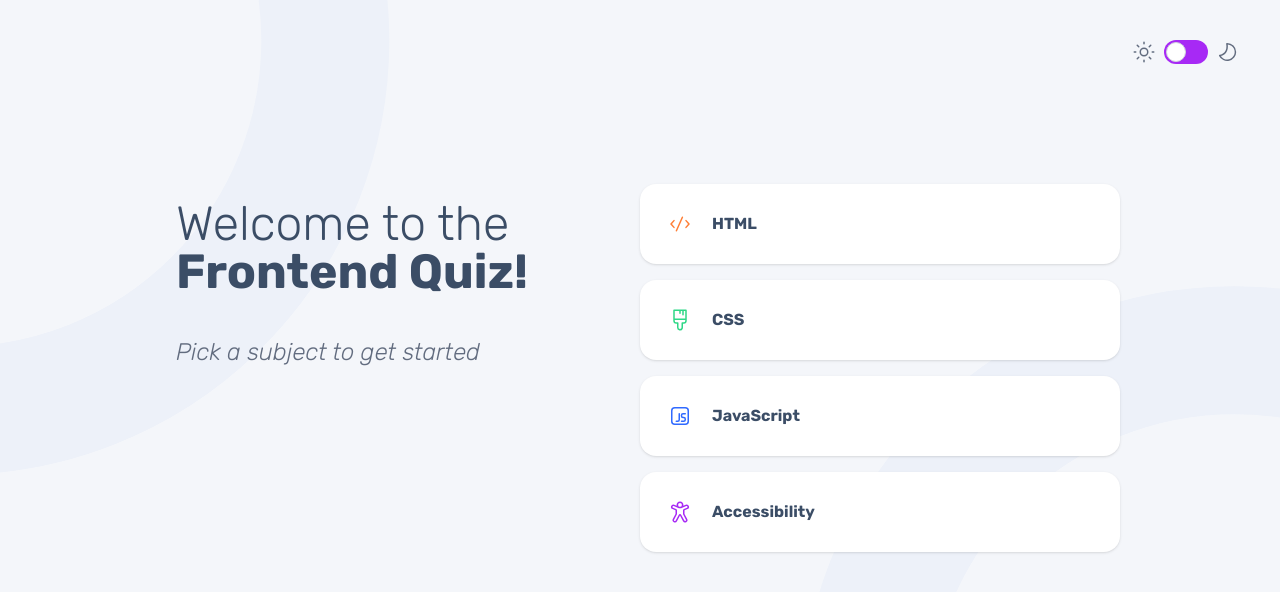
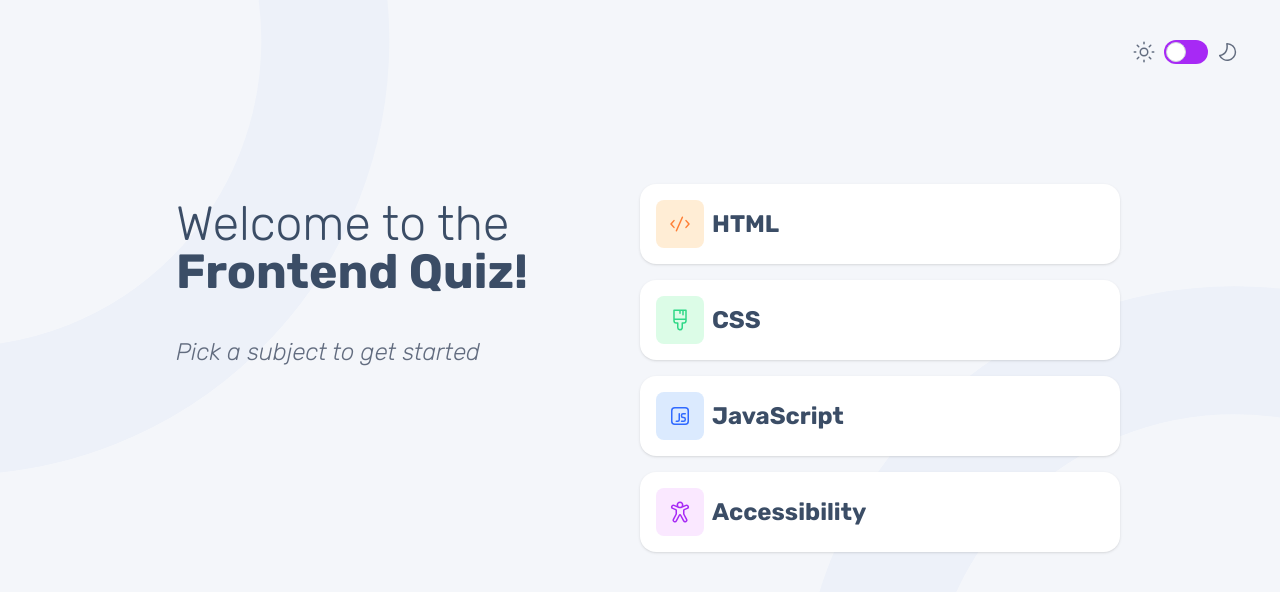
Before and after one commit to Tawphiq/frontend-quiz-app, a React (Vite) app: page / in a window 1280 px wide. Shown: the top 592 px of the page. Built offline with nearby package versions, Linux system fonts and the light colour scheme; a web font is replaced by a local one.

Commit message:
"finally fixed the home icons bg"

```diff
--- a/src/components/Header.tsx
+++ b/src/components/Header.tsx
@@ -17,7 +17,7 @@ const Header: React.FC = () => {
       <div className="flex items-center">
         {currentQuiz && (
           <div className="flex items-center">
-            <div className={`w-8 h-8 md:w-12 md:h-12 grid justify-center items-center ${currentQuiz.iconbg} rounded-lg`}>
+            <div className={`w-8 h-8 md:w-12 md:h-12 grid justify-center items-center ${currentQuiz.icon} rounded-lg`}>
               <img src={currentQuiz.icon} alt={currentQuiz.title} className="w-8 h-8" />
             </div>
             <span className="font-bold text-dark dark:text-white text-xl md:text-2xl ml-2">{currentQuiz.title}</span>
--- a/src/context/QuizContext.tsx
+++ b/src/context/QuizContext.tsx
@@ -13,7 +13,7 @@ interface Quiz {
   title: string;
   icon: string;
   questions: Question[];
-  iconbg: string;
+  iconBg: string;
 }
 
 interface QuizContextType {
--- a/src/data/data.json
+++ b/src/data/data.json
@@ -3,7 +3,7 @@
         {
             "title": "HTML",
             "icon": "src/assets/images/icon-html.svg",
-            "iconbg": "bg-green-200",
+            "iconBg": "bg-green-300",
             "questions": [
                 {
                     "question": "What does HTML stand for?",
@@ -110,7 +110,7 @@
         {
             "title": "CSS",
             "icon": "src/assets/images/icon-css.svg",
-            "iconbg":"bg-yellow-200",
+            "iconBg":"bg-yellow-200",
             "questions": [
                 {
                     "question": "What does CSS stand for?",
@@ -217,7 +217,7 @@
         {
             "title": "JavaScript",
             "icon": "src/assets/images/icon-js.svg",
-            "iconbg": "bg-red-200",
+            "iconBg": "bg-blue-200",
             "questions": [
                 {
                     "question": "Which syntax is correct to output 'Hello World' in an alert box?",
@@ -324,7 +324,7 @@
         {
             "title": "Accessibility",
             "icon": "src/assets/images/icon-accessibility.svg",
-            "iconbg":"bg-darkbutton",
+            "iconBg":"bg-darkbutton",
             "questions": [
                 {
                     "question": "What does 'WCAG' stand for?",
--- a/src/pages/Home.tsx
+++ b/src/pages/Home.tsx
@@ -25,9 +25,14 @@ const Home: React.FC = () => {
           <button
             key={quiz.title}
             onClick={() => handleSelect(quiz.title)}
-            className="flex items-center p-4 rounded-2xl bg-white dark:bg-dark shadow"
+            className="flex items-center lg:text-2xl p-4 rounded-2xl bg-white dark:bg-dark shadow"
           >
-            <div className={`md:w-12 md:h-12 grid justify-center items-center ${quiz.iconbg} rounded-lg mr-2`}>
+            <div className={`md:w-12 md:h-12 grid justify-center items-center rounded-lg mr-2 ${
+              quiz.title === "HTML"?'bg-orange-100'
+              : quiz.title === "CSS"? 'bg-green-100'
+              : quiz.title === "JavaScript"?'bg-blue-100'
+              : 'bg-fuchsia-100'
+              } `}>
             <img src={quiz.icon} alt={quiz.title} className="w-6 h-6" />
             </div>
             <span className='font-bold text-dark dark:text-white'>{quiz.title}</span>
--- a/src/pages/Quiz.tsx
+++ b/src/pages/Quiz.tsx
@@ -124,13 +124,13 @@ const Quiz: React.FC = () => {
               })}
             </div>
             {!showAnswer ? (
-              <button onClick={handleAnswer} className="mt-4 h-16 p-2 bg-purple text-white md:text-2xl rounded-2xl w-full">
+              <button onClick={handleAnswer} className="mt-4 h-20 p-2 bg-purple text-white md:text-2xl rounded-2xl w-full">
                 Submit Answer
               </button>
             ) : (
               <>
                 {showNextButton && (
-                  <button onClick={handleNextQuestion} className="mt-4 p-2 bg-purple md:text-2xl text-white rounded-2xl w-full">
+                  <button onClick={handleNextQuestion} className="mt-4 h-20 p-2 bg-purple md:text-2xl text-white rounded-2xl w-full">
                     Next Question
                   </button>
                 )}
```
